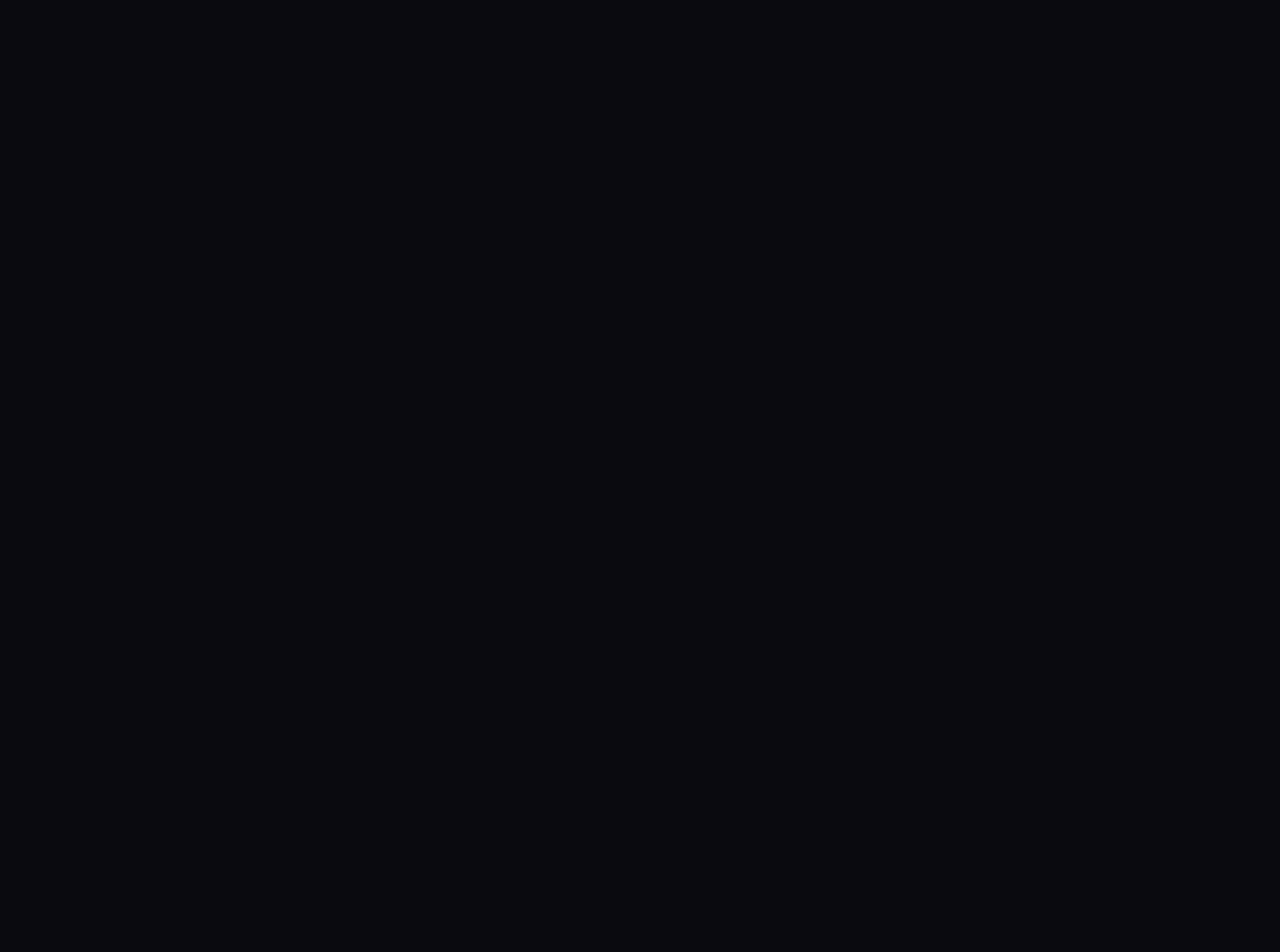
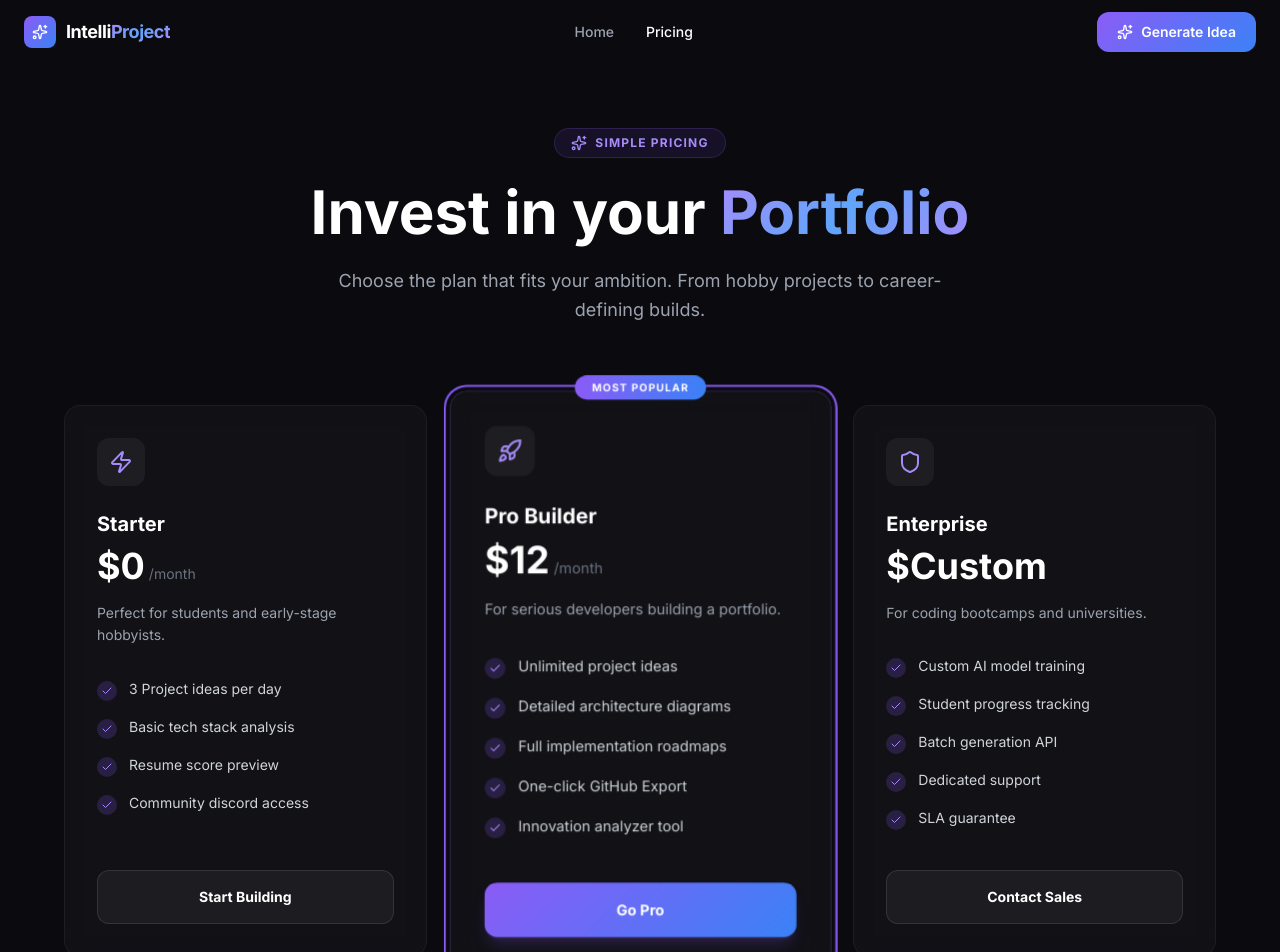
Before and after one commit to Sriram-Manikandan/IntelliProject-ai, a React (Vite) app in the folder frontend/: page /pricing in a window 1280 px wide. Before the commit this address had no page. Shown: the top 952 px of the page. Before the commit the page ends 800 px from the top, so only its background shows below. Built offline with nearby package versions, Linux system fonts and the light colour scheme.

Commit message:
change:added depth in home pages

```diff
--- a/frontend/src/App.jsx
+++ b/frontend/src/App.jsx
@@ -2,6 +2,7 @@ import React from 'react';
 import { BrowserRouter, Routes, Route } from 'react-router-dom';
 import Home from './pages/Home';
 import Generate from './pages/Generate';
+import Pricing from './pages/Pricing';
 
 function App() {
   return (
@@ -9,6 +10,7 @@ function App() {
       <Routes>
         <Route path="/" element={<Home />} />
         <Route path="/generate" element={<Generate />} />
+        <Route path="/pricing" element={<Pricing />} />
       </Routes>
     </BrowserRouter>
   );
--- a/frontend/src/components/Navbar.jsx
+++ b/frontend/src/components/Navbar.jsx
@@ -31,6 +31,12 @@ export default function Navbar() {
           </span>
         </Link>
 
+        {/* Nav Links */}
+        <div className="hidden md:flex items-center gap-8">
+          <Link to="/" className={`text-sm font-medium transition-colors ${location.pathname === '/' ? 'text-white' : 'text-gray-400 hover:text-white'}`}>Home</Link>
+          <Link to="/pricing" className={`text-sm font-medium transition-colors ${location.pathname === '/pricing' ? 'text-white' : 'text-gray-400 hover:text-white'}`}>Pricing</Link>
+        </div>
+
         {/* CTA */}
         {location.pathname !== '/generate' && (
           <Link to="/generate">
--- /dev/null
+++ b/frontend/src/pages/Pricing.jsx
@@ -0,0 +1,139 @@
+import React from 'react';
+import Navbar from '../components/Navbar';
+import Footer from '../components/Footer';
+import { Check, Sparkles, Zap, Shield, Rocket } from 'lucide-react';
+import { Link } from 'react-router-dom';
+
+const plans = [
+  {
+    name: 'Starter',
+    price: '0',
+    description: 'Perfect for students and early-stage hobbyists.',
+    features: [
+      '3 Project ideas per day',
+      'Basic tech stack analysis',
+      'Resume score preview',
+      'Community discord access'
+    ],
+    cta: 'Start Building',
+    icon: Zap,
+    popular: false
+  },
+  {
+    name: 'Pro Builder',
+    price: '12',
+    description: 'For serious developers building a portfolio.',
+    features: [
+      'Unlimited project ideas',
+      'Detailed architecture diagrams',
+      'Full implementation roadmaps',
+      'One-click GitHub Export',
+      'Innovation analyzer tool'
+    ],
+    cta: 'Go Pro',
+    icon: Rocket,
+    popular: true
+  },
+  {
+    name: 'Enterprise',
+    price: 'Custom',
+    description: 'For coding bootcamps and universities.',
+    features: [
+      'Custom AI model training',
+      'Student progress tracking',
+      'Batch generation API',
+      'Dedicated support',
+      'SLA guarantee'
+    ],
+    cta: 'Contact Sales',
+    icon: Shield,
+    popular: false
+  }
+];
+
+export default function Pricing() {
+  return (
+    <div className="min-h-screen bg-surface-900 overflow-x-hidden">
+      <Navbar />
+
+      <main className="pt-32 pb-24 px-6 relative">
+        {/* Background Gradients */}
+        <div className="absolute top-0 right-0 w-[500px] h-[500px] bg-primary-600/10 blur-[150px] -z-10" />
+        <div className="absolute bottom-0 left-0 w-[500px] h-[500px] bg-accent-500/10 blur-[150px] -z-10" />
+
+        <div className="max-w-6xl mx-auto">
+          {/* Header */}
+          <div className="text-center mb-20 animate-fade-in-up">
+            <div className="inline-flex items-center gap-2 px-4 py-1.5 rounded-full bg-primary-500/10 border border-primary-500/20 text-primary-400 text-xs font-bold tracking-widest uppercase mb-6">
+              <Sparkles className="w-4 h-4" />
+              Simple Pricing
+            </div>
+            <h1 className="text-4xl md:text-6xl font-bold text-white mb-6">
+              Invest in your <span className="text-gradient">Portfolio</span>
+            </h1>
+            <p className="text-gray-400 max-w-2xl mx-auto text-lg leading-relaxed">
+              Choose the plan that fits your ambition. From hobby projects to career-defining builds.
+            </p>
+          </div>
+
+          {/* Pricing Grid */}
+          <div className="grid md:grid-cols-3 gap-8 mb-24">
+            {plans.map((plan, index) => (
+              <div
+                key={index}
+                className={`relative glass-card p-8 flex flex-col items-start border-white/5 group hover:border-primary-500/30 transition-all duration-300 ${plan.popular ? 'ring-2 ring-primary-500 ring-offset-4 ring-offset-surface-900 scale-105 z-10' : ''}`}
+                style={{ animationDelay: `${index * 0.1}s` }}
+              >
+                {plan.popular && (
+                  <div className="absolute -top-4 left-1/2 -translate-x-1/2 px-4 py-1 rounded-full bg-gradient-to-r from-primary-500 to-accent-500 text-white text-[10px] font-bold tracking-widest uppercase">
+                    Most Popular
+                  </div>
+                )}
+
+                <div className={`p-3 rounded-xl bg-white/5 mb-6 group-hover:bg-primary-500/10 transition-colors`}>
+                  <plan.icon className="w-6 h-6 text-primary-400" />
+                </div>
+
+                <h3 className="text-xl font-bold text-white mb-2">{plan.name}</h3>
+                <div className="flex items-baseline gap-1 mb-4">
+                  <span className="text-4xl font-bold text-white">${plan.price}</span>
+                  {plan.price !== 'Custom' && <span className="text-gray-500 text-sm">/month</span>}
+                </div>
+                <p className="text-sm text-gray-400 mb-8 leading-relaxed">
+                  {plan.description}
+                </p>
+
+                <div className="space-y-4 w-full mb-10">
+                  {plan.features.map((feature, i) => (
+                    <div key={i} className="flex items-start gap-3">
+                      <div className="w-5 h-5 rounded-full bg-primary-500/20 flex items-center justify-center shrink-0 mt-0.5">
+                        <Check className="w-3 h-3 text-primary-400" />
+                      </div>
+                      <span className="text-sm text-gray-300">{feature}</span>
+                    </div>
+                  ))}
+                </div>
+
+                <Link to="/generate" className="w-full mt-auto">
+                  <button className={`w-full py-4 rounded-xl text-sm font-bold transition-all duration-300 ${plan.popular ? 'btn-primary shadow-lg shadow-primary-500/20' : 'bg-white/5 border border-white/10 text-white hover:bg-white/10 hover:border-white/20'}`}>
+                    {plan.cta}
+                  </button>
+                </Link>
+              </div>
+            ))}
+          </div>
+
+          {/* Money Back Guarantee */}
+          <div className="text-center p-12 glass-card border-dashed border-white/10 max-w-3xl mx-auto">
+            <h4 className="text-lg font-bold text-white mb-2">30-Day Money Back Guarantee</h4>
+            <p className="text-sm text-gray-500">
+              Not satisfied with your roadmaps? We'll refund your entire subscription, no questions asked.
+            </p>
+          </div>
+        </div>
+      </main>
+
+      <Footer />
+    </div>
+  );
+}
```
